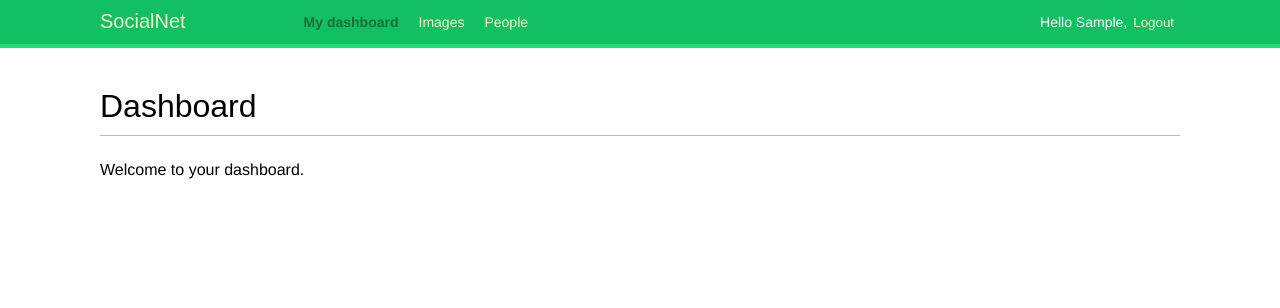
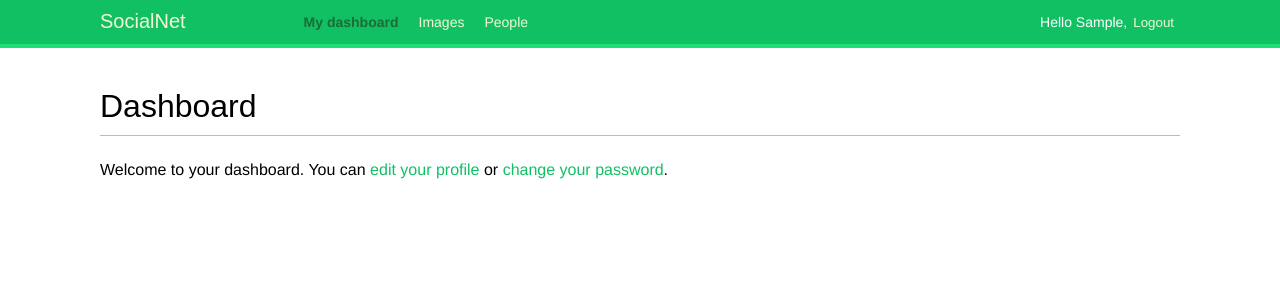
Before and after one commit to OleksanderShevchenko/social_website, a Django app: page /account/ in a window 1280 px wide. Shown: the top 308 px of the page. Run offline with Django 5.2, Linux system fonts and the light colour scheme; the visitor is signed in with stand-in values (Sample User, id 1); some web fonts are replaced.

Commit message:
Update dashboard - add links to edit password or edit profile

```diff
--- a/account/templates/account/dashboard.html
+++ b/account/templates/account/dashboard.html
@@ -4,5 +4,8 @@
 
 {% block content %}
     <h1>Dashboard</h1>
-    <p>Welcome to your dashboard.</p>
+    <p>Welcome to your dashboard.
+        You can <a href="{% url "edit" %}">edit your profile</a> or
+        <a href="{% url "password_change" %}">change your password</a>.
+    </p>
 {% endblock %}
```
